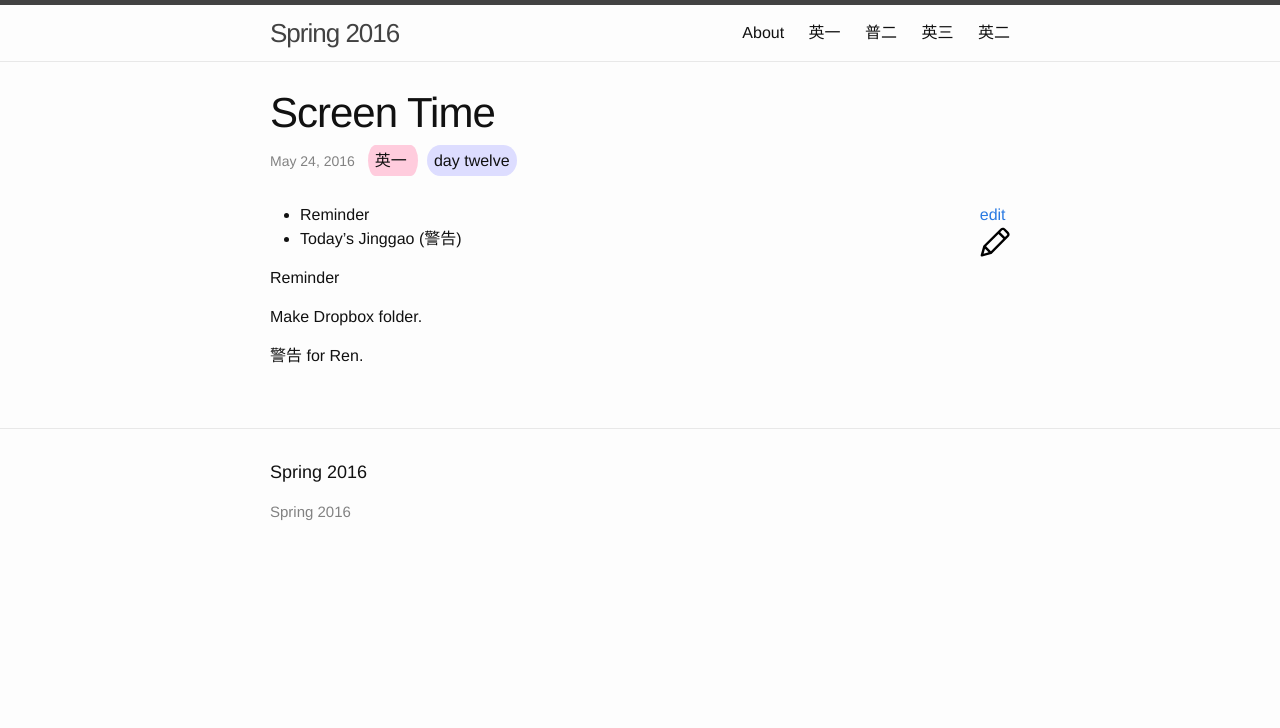
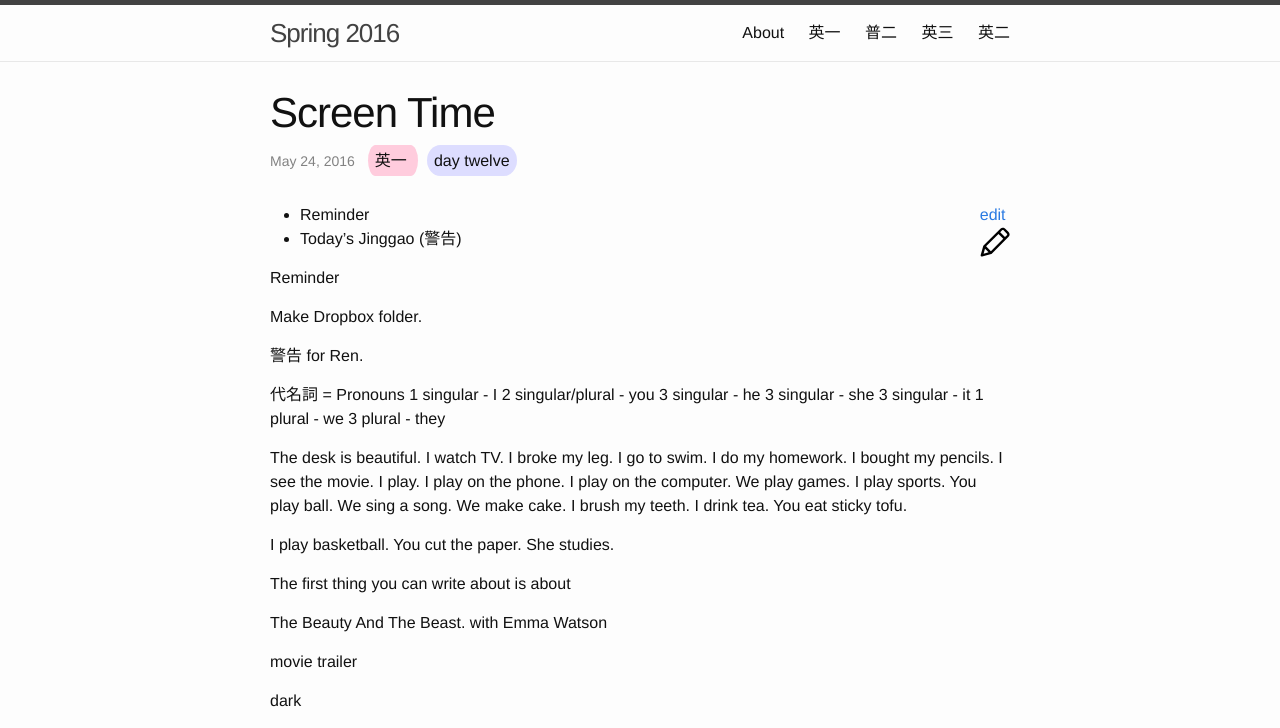
Before and after one commit to MrArgote/spring16, a Jekyll site: the page built from _posts/one/2016-05-24-Screen-Time.md, in a window 1280 px wide. Shown: the top 728 px of the page. Built offline with Jekyll 4.4.1, drawn with Linux system fonts in a browser that asks for light colours; grey boxes are pictures that could not be loaded.

Commit message:
Updated One, Day Twelve

```diff
--- a/_posts/one/2016-05-24-Screen-Time.md
+++ b/_posts/one/2016-05-24-Screen-Time.md
@@ -13,3 +13,48 @@ Make Dropbox folder.
 
 
 警告 for Ren.
+
+
+代名詞 = Pronouns
+1 singular        -  I
+2 singular/plural - you
+3 singular        -  he
+3 singular        - she
+3 singular        - it
+1 plural          - we
+3 plural          - they
+
+
+The desk is beautiful.
+I watch TV.
+I broke my leg.
+I go to swim.
+I do my homework.
+I bought my pencils.
+I see the movie.
+I play.
+I play on the phone.
+I play on the computer.
+We play games.
+I play sports.
+You play ball.
+We sing a song.
+We make cake.
+I brush my teeth.
+I drink tea.
+You eat sticky tofu.
+
+I play basketball.
+You cut the paper.
+She studies.
+
+The first thing you can write about is about
+
+The Beauty And The Beast.
+with Emma Watson
+
+movie trailer
+
+dark
+
+<iframe src="https://www.facebook.com/plugins/video.php?href=https%3A%2F%2Fwww.facebook.com%2FGoodMorningAmerica%2Fvideos%2Fvb.59306617060%2F10153633298992061%2F%3Ftype%3D3&show_text=0&width=560" width="560" height="315" style="border:none;overflow:hidden" scrolling="no" frameborder="0" allowTransparency="true" allowFullScreen="true"></iframe>
```
